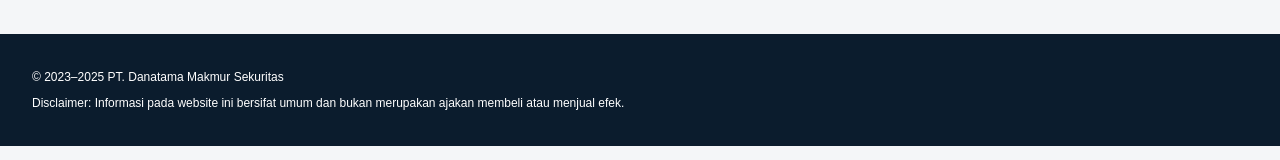
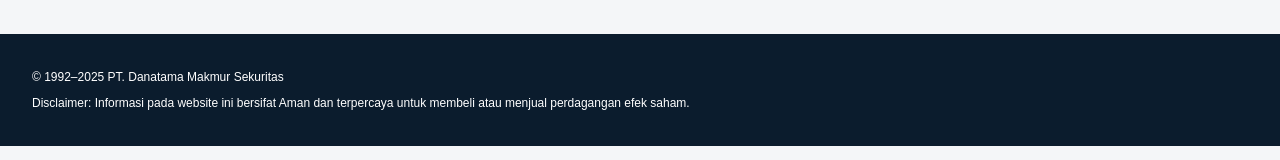
Before and after one commit to mrssn02/danatama-sekuritas, a Next.js app in the folder danatama-simple/: page / in a window 1280 px wide. Shown: the part 489-649 px from the top of the page. Built offline with nearby package versions, Linux system fonts and the light colour scheme; no server answers.

Commit message:
Update layout.js

```diff
--- a/danatama-simple/app/layout.js
+++ b/danatama-simple/app/layout.js
@@ -8,10 +8,10 @@ export default function RootLayout({ children }) {
         <main style={{ padding: 40 }}>{children}</main>
 
         <footer style={footer}>
-          <p>© 2023–{new Date().getFullYear()} PT. Danatama Makmur Sekuritas</p>
+          <p>© 1992–{new Date().getFullYear()} PT. Danatama Makmur Sekuritas</p>
           <p>
-            Disclaimer: Informasi pada website ini bersifat umum dan
-            bukan merupakan ajakan membeli atau menjual efek.
+            Disclaimer: Informasi pada website ini bersifat Aman dan
+            terpercaya untuk membeli atau menjual perdagangan efek saham.
           </p>
         </footer>
       </body>
```
